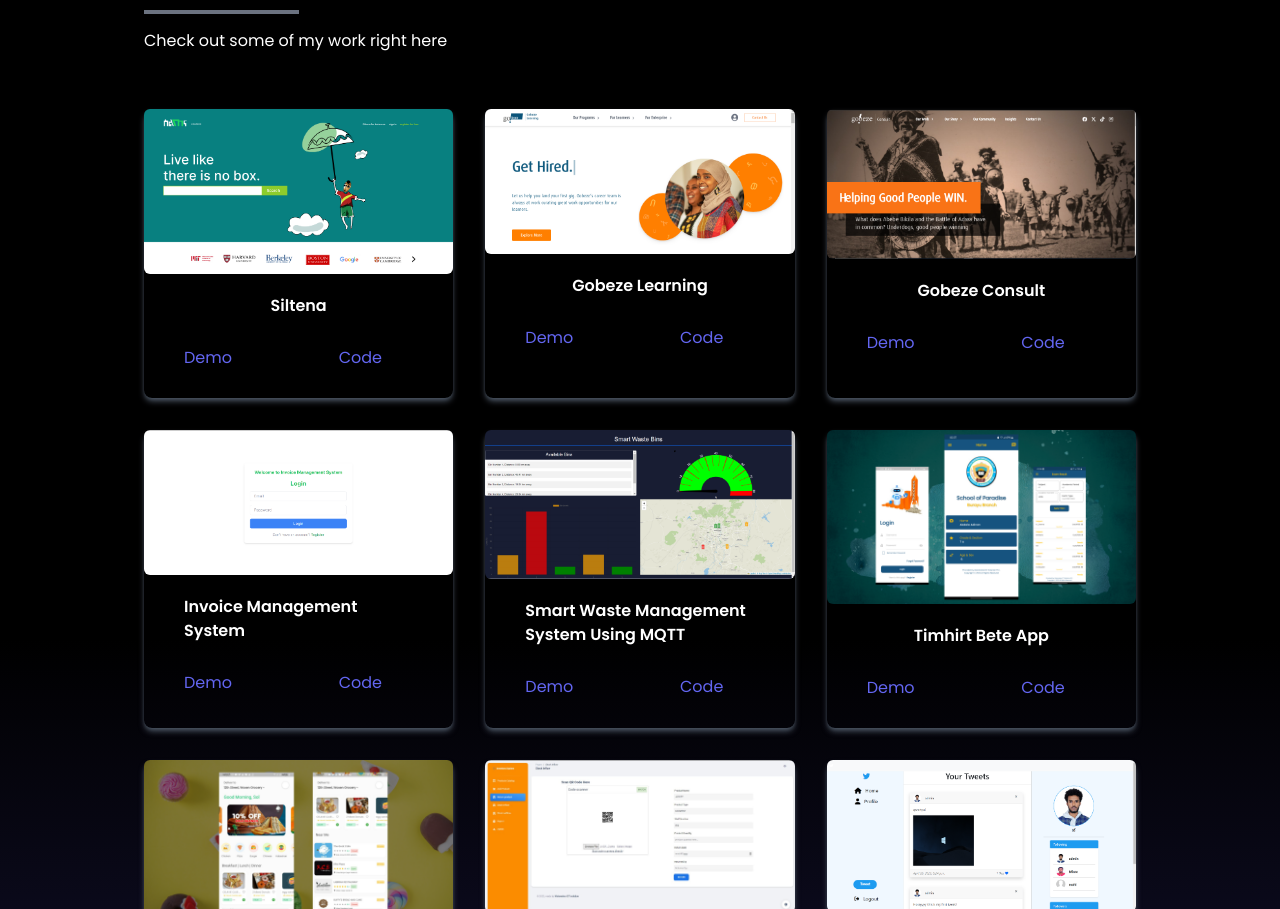
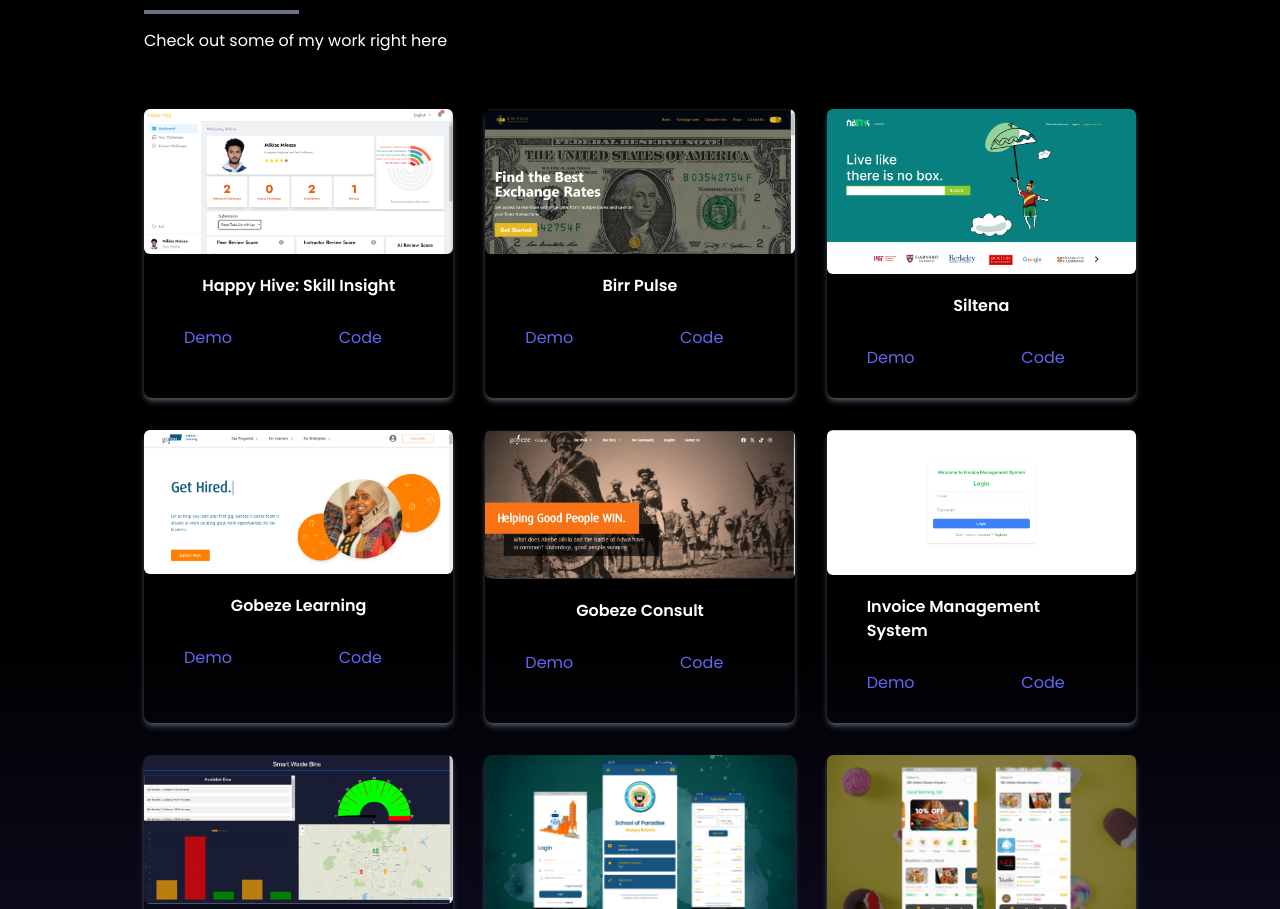
Before and after one commit to Mikias-Miessa/My-portfolio, a React (Create React App) app: page / in a window 1280 px wide. Shown: the part 1595-2504 px from the top of the page. Built offline with nearby package versions, Linux system fonts and the light colour scheme.

Commit message:
add project to portfolio

```diff
--- a/src/components/Portfolio.jsx
+++ b/src/components/Portfolio.jsx
@@ -9,6 +9,8 @@ import Gobeze from '../assets/portfolio/gobeze.png';
 import TweeterClone from '../assets/portfolio/TweeterClone.png';
 import Siltena from '../assets/portfolio/Siltena.png';
 import GobezeConsult from '../assets/portfolio/GobezeConsult.png';
+import HappyHive from '../assets/portfolio/HappyHive.png';
+import BirrPulse from '../assets/portfolio/BirrPulse.png';
 import Invoice from '../assets/portfolio/InvoiceManagement.png';
 import { motion, useAnimation } from 'framer-motion';
 import { useEffect, useState } from 'react';
@@ -40,6 +42,20 @@ const Portfolio = () => {
   }, [inView, controls]);
 
   const portfolios = [
+    {
+      id: 11,
+      src: HappyHive,
+      title: 'Happy Hive: Skill Insight',
+      demo: 'https://skill-insight-frontend.vercel.app',
+      code: '#',
+    },
+    {
+      id: 12,
+      src: BirrPulse,
+      title: 'Birr Pulse',
+      demo: 'https://Birrpulse.com',
+      code: '#',
+    },
     {
       id: 8,
       src: Siltena,
```
Also changed, not shown: src/assets/portfolio/BirrPulse.png (added), src/assets/portfolio/HappyHive.png (added).
